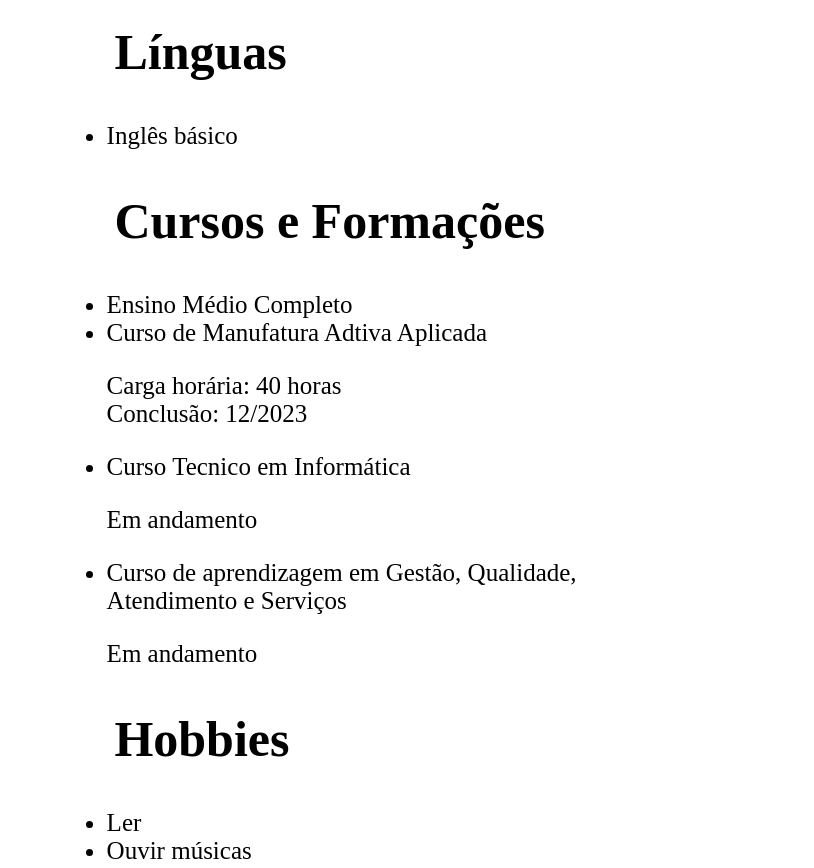
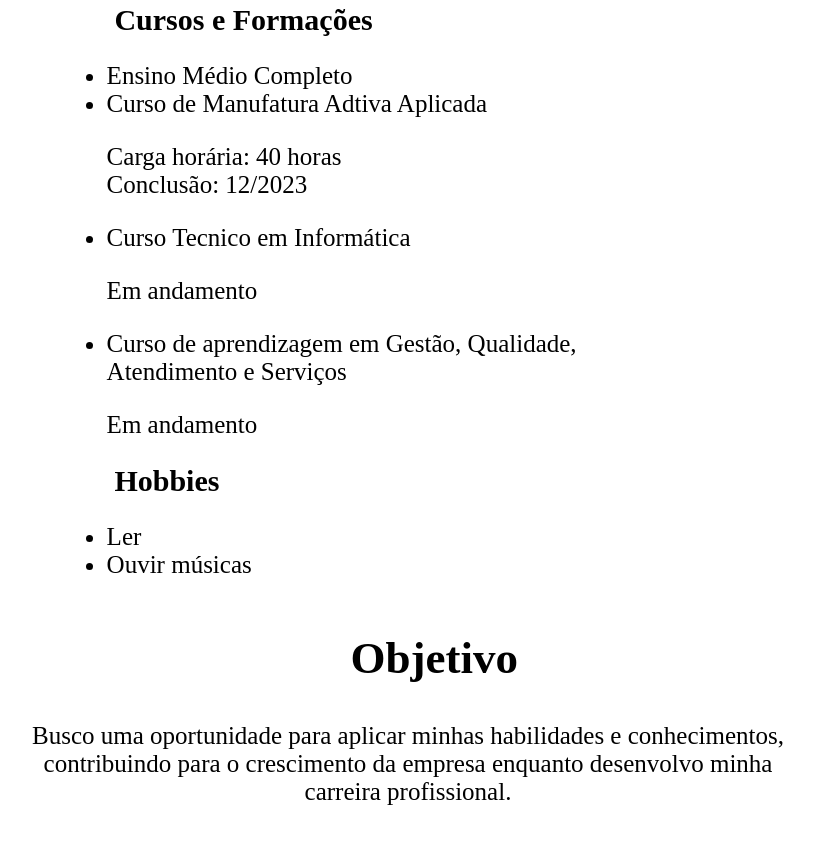
Before and after one commit to gabithay/trabalho-curriculo, a plain HTML site: page index.html in a window 1280 px wide. Shown: the part 892-1760 px from the top of the page, without its empty margins (232-1046 px from the left). After the commit the page ends 1723 px from the top, so only its background shows below. Drawn offline with Linux system fonts and the light colour scheme.

Commit message:
mudançpa

```diff
--- a/index.html
+++ b/index.html
@@ -73,7 +73,7 @@
         <div>
             <h1 class="h1B">Objetivo</h1>
             <p class="p1">Busco uma oportunidade para aplicar minhas habilidades e conhecimentos, <br>contribuindo para o crescimento da empresa enquanto desenvolvo minha <br>carreira profissional.
-                Estou comprometida em entregar resultados, trabalhar <br>em equipe e enfrentar desafios com dedicação e proatividade, sempre buscando <br>aprimorar minhas competências e agregar valor ao ambiente organizacional.</p>
+             </p>
         </div>
     </section>
 </body>
--- a/style.css
+++ b/style.css
@@ -50,7 +50,7 @@ nav img{
 
 }
 .h1A{
-    font-size: 50px;
+    font-size: 30px;
 }
 li{
     font-size: 25px;
@@ -64,7 +64,7 @@ section{
     text-align: center;
 }
 .h1B{
-    font-size: 55px;
+    font-size: 45px;
     text-align: center ;
 }
 .p1{
```
